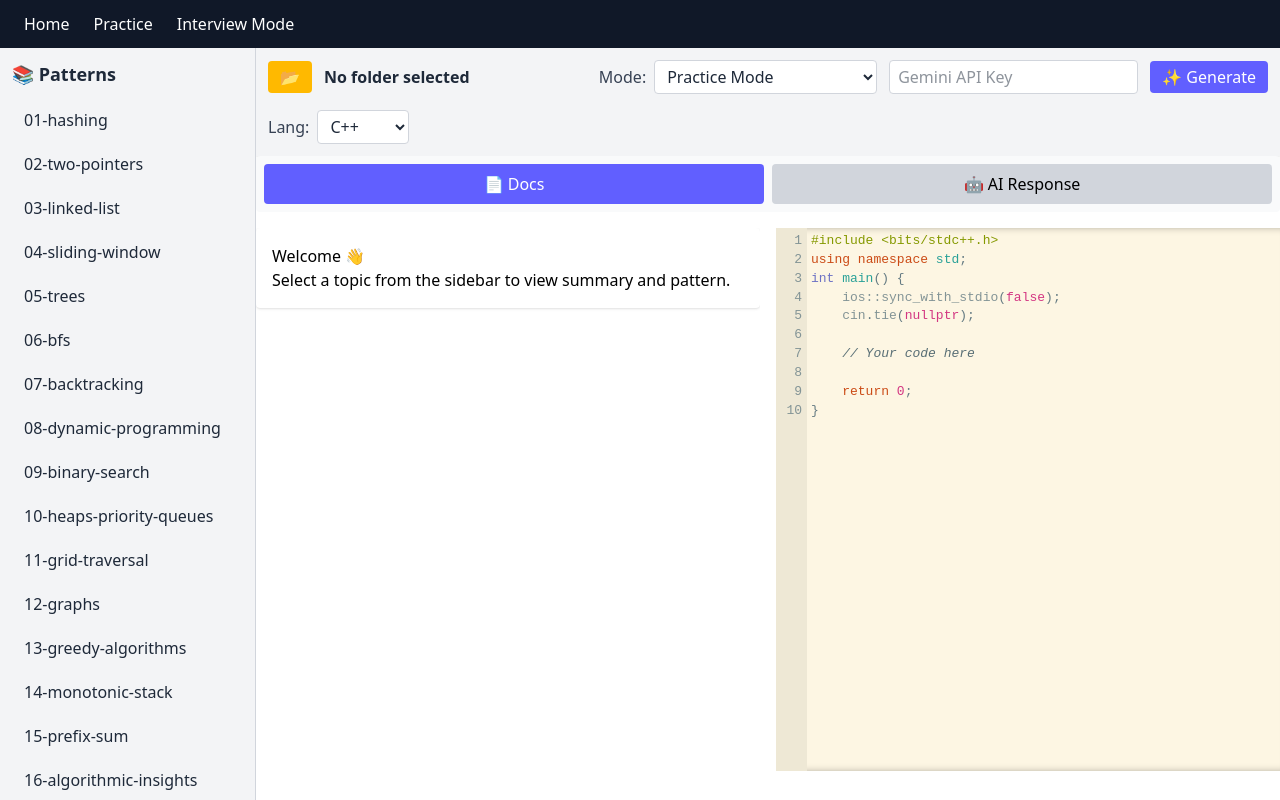
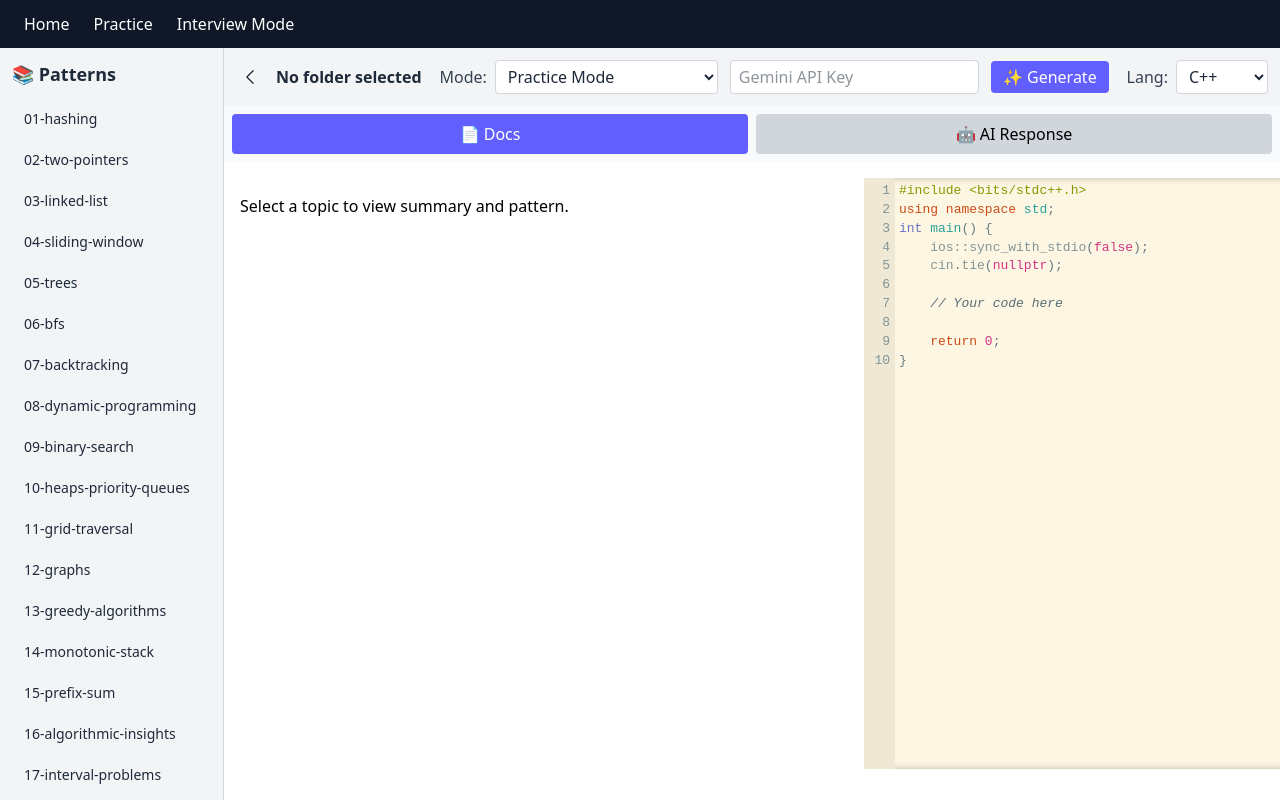
Before and after one commit to Thanus-Kumaar/DSA-Notebook, a React (Vite) app in the folder interview-practice/: page /practice in a window 1280 px wide. Built offline with nearby package versions, Linux system fonts and the light colour scheme.

Commit message:
More UI fixes and made markdown renderer work!

```diff
--- a/interview-practice/src/App.jsx
+++ b/interview-practice/src/App.jsx
@@ -6,7 +6,7 @@ import Interview from "./pages/Interview";
 function App() {
   return (
     <Router>
-      <div className="max-h-screen flex flex-col">
+      <div className="h-screen flex flex-col">
         {/* Navbar */}
         <nav className="bg-gray-900 text-white px-6 py-3 flex gap-6">
           <Link to="/">Home</Link>
--- a/interview-practice/src/components/ContentArea.jsx
+++ b/interview-practice/src/components/ContentArea.jsx
@@ -15,7 +15,7 @@ export default function ContentArea({
   return (
     <div className="flex-1 flex flex-col overflow-y-scroll gap-4">
       {/* Tabs */}
-      <div className="flex gap-2 sticky top-0 z-10 bg-gray-50 dark:bg-gray-900 p-2 rounded">
+      <div className="flex gap-2 sticky top-0 z-10 bg-gray-50 dark:bg-gray-800 p-2">
         <button
           className={`flex-1 p-2 rounded ${
             activeTab === "docs"
@@ -40,7 +40,7 @@ export default function ContentArea({
 
       <div className="flex-1 flex gap-4 min-h-0">
         {/* Left side */}
-        <div className="flex-1 overflow-y-auto min-h-0">
+        <div className="flex-[60%] overflow-y-auto min-h-0">
           {activeTab === "docs" ? (
             <DocsView selectedFolder={selectedFolder} />
           ) : (
@@ -49,7 +49,7 @@ export default function ContentArea({
         </div>
 
         {/* Right side */}
-        <div className="flex-1 min-h-0">
+        <div className="flex-[40%] min-h-0">
           <EditorContainer language={language} />
         </div>
       </div>
--- a/interview-practice/src/components/DocsView.jsx
+++ b/interview-practice/src/components/DocsView.jsx
@@ -1,5 +1,7 @@
 import React, { useEffect, useState } from "react";
-import { marked } from "marked";
+import ReactMarkdown from "react-markdown";
+import remarkGfm from "remark-gfm";
+import rehypeRaw from "rehype-raw";
 
 export default function DocsView({ selectedFolder }) {
   const [summary, setSummary] = useState("");
@@ -8,30 +10,44 @@ export default function DocsView({ selectedFolder }) {
   useEffect(() => {
     if (!selectedFolder) return;
 
+    const baseURL =
+      "https://raw.githubusercontent.com/Thanus-Kumaar/DSA-Notebook/main";
+
     const fetchDocs = async () => {
-      const summaryRes = await fetch(`${selectedFolder}/summary.md`).then(r => r.text()).catch(() => "# Missing summary.md");
-      const patternRes = await fetch(`${selectedFolder}/pattern.md`).then(r => r.text()).catch(() => "# Missing pattern.md");
+      const summaryRes = await fetch(`${baseURL}/${selectedFolder}/summary.md`).then(r => r.text());
+      const patternRes = await fetch(`${baseURL}/${selectedFolder}/pattern.md`).then(r => r.text());
 
-      setSummary(marked.parse(summaryRes));
-      setPattern(marked.parse(patternRes));
+      setSummary(summaryRes);
+      setPattern(patternRes);
     };
 
     fetchDocs();
   }, [selectedFolder]);
 
-  if (!selectedFolder) {
-    return (
-      <div className="p-4 bg-white dark:bg-gray-800 rounded shadow">
-        <h3>Welcome 👋</h3>
-        <p>Select a topic from the sidebar to view summary and pattern.</p>
-      </div>
-    );
-  }
+  if (!selectedFolder)
+    return <div className="p-4">Select a topic to view summary and pattern.</div>;
 
   return (
-    <div className="flex flex-col gap-4">
-      <div className="p-4 bg-white dark:bg-gray-800 rounded shadow" dangerouslySetInnerHTML={{ __html: summary }} />
-      <div className="p-4 bg-white dark:bg-gray-800 rounded shadow" dangerouslySetInnerHTML={{ __html: pattern }} />
+    <div className="flex flex-col gap-4 overflow-auto h-full p-2">
+      <div className="bg-white dark:bg-gray-800 rounded shadow">
+        <div className="markdown-body">
+          <ReactMarkdown
+            children={summary}
+            remarkPlugins={[remarkGfm]}
+            rehypePlugins={[rehypeRaw]}
+          />
+        </div>
+      </div>
+
+      <div className="bg-white dark:bg-gray-800 rounded shadow">
+        <div className="markdown-body">
+          <ReactMarkdown
+            children={pattern}
+            remarkPlugins={[remarkGfm]}
+            rehypePlugins={[rehypeRaw]}
+          />
+        </div>
+      </div>
     </div>
   );
 }
--- a/interview-practice/src/components/HeaderControls.jsx
+++ b/interview-practice/src/components/HeaderControls.jsx
@@ -1,4 +1,5 @@
 import React from "react";
+import { ChevronLeftIcon, ChevronRightIcon } from "@heroicons/react/24/solid";
 
 export default function HeaderControls({
   mode,
@@ -7,6 +8,7 @@ export default function HeaderControls({
   setLanguage,
   toggleSidebar,
   selectedFolder,
+  sidebarCollapsed
 }) {
   const modeOptions = [
     { value: "practice", label: "Practice Mode" },
@@ -28,9 +30,13 @@ export default function HeaderControls({
       <div className="flex items-center gap-3">
         <button
           onClick={toggleSidebar}
-          className="px-3 py-1 bg-amber-400 text-white rounded hover:bg-amber-500 transition"
+          className="p-1 rounded hover:bg-gray-300 dark:hover:bg-gray-700 transition"
         >
-          📂
+          {sidebarCollapsed ? (
+            <ChevronRightIcon className="h-5 w-5 text-gray-800 dark:text-gray-200" />
+          ) : (
+            <ChevronLeftIcon className="h-5 w-5 text-gray-800 dark:text-gray-200" />
+          )}
         </button>
         <span className="text-gray-800 dark:text-gray-200 font-semibold">
           {selectedFolder || "No folder selected"}
--- a/interview-practice/src/components/Sidebar.jsx
+++ b/interview-practice/src/components/Sidebar.jsx
@@ -39,7 +39,7 @@ export default function Sidebar({
       {!collapsed && (
         <div
           className={`flex flex-col gap-1 p-3 overflow-scroll bg-gray-100 dark:bg-gray-800 border-r border-gray-300 dark:border-gray-700 ${
-            collapsed ? "w-0 p-0 overflow-hidden" : "w-64"
+            collapsed ? "w-0 p-0 overflow-hidden" : "w-56"
           }`}
         >
           <h2 className="text-lg font-semibold mb-2 text-gray-800 dark:text-gray-100">
@@ -50,10 +50,10 @@ export default function Sidebar({
               <button
                 key={folder}
                 onClick={() => setSelectedFolder(folder)}
-                className={`text-left px-3 py-2 rounded-lg transition-colors duration-200
+                className={`text-left text-[14px] px-3 py-2 rounded-lg transition-colors duration-200
               ${
                 selectedFolder === folder
-                  ? "bg-amber-400 text-white font-medium"
+                  ? "bg-gray-900 text-white font-medium"
                   : "hover:bg-gray-300 dark:hover:bg-gray-700 text-gray-800 dark:text-gray-200"
               }`}
               >
--- a/interview-practice/src/index.css
+++ b/interview-practice/src/index.css
@@ -1,4 +1,5 @@
 @import "tailwindcss";
+@import 'github-markdown-css/github-markdown.css';
 
 html, body, #root {
   height: 100%;
@@ -59,3 +60,10 @@ body.dark * {
 .hide-scrollbar {
   overflow: auto; /* or overflow: scroll if needed */
 }
+
+.markdown-body {
+  box-sizing: border-box;
+  min-width: 200px;
+  max-width: 100%;
+  padding: 1rem;
+}
--- a/interview-practice/src/pages/Practice.jsx
+++ b/interview-practice/src/pages/Practice.jsx
@@ -10,11 +10,12 @@ export default function Practice() {
   const [aiResponse, setAiResponse] = useState("");
   const [sidebarCollapsed, setSidebarCollapsed] = useState(false);
 
-
   const toggleSidebar = () => setSidebarCollapsed(!sidebarCollapsed);
 
   return (
-    <div className={`flex flex-row h-full overflow-y-scroll hide-scrollbar dark`}>
+    <div
+      className={`flex flex-row h-full overflow-y-scroll hide-scrollbar dark`}
+    >
       <Sidebar
         collapsed={sidebarCollapsed}
         selectedFolder={selectedFolder}
@@ -28,6 +29,7 @@ export default function Practice() {
           setLanguage={setLanguage}
           toggleSidebar={toggleSidebar}
           selectedFolder={selectedFolder}
+          sidebarCollapsed={sidebarCollapsed}
         />
         <ContentArea
           selectedFolder={selectedFolder}
```
Also changed, not shown: interview-practice/package.json (+7 -1 lines), 1 other file (tests, documents, lock files or other folders).
